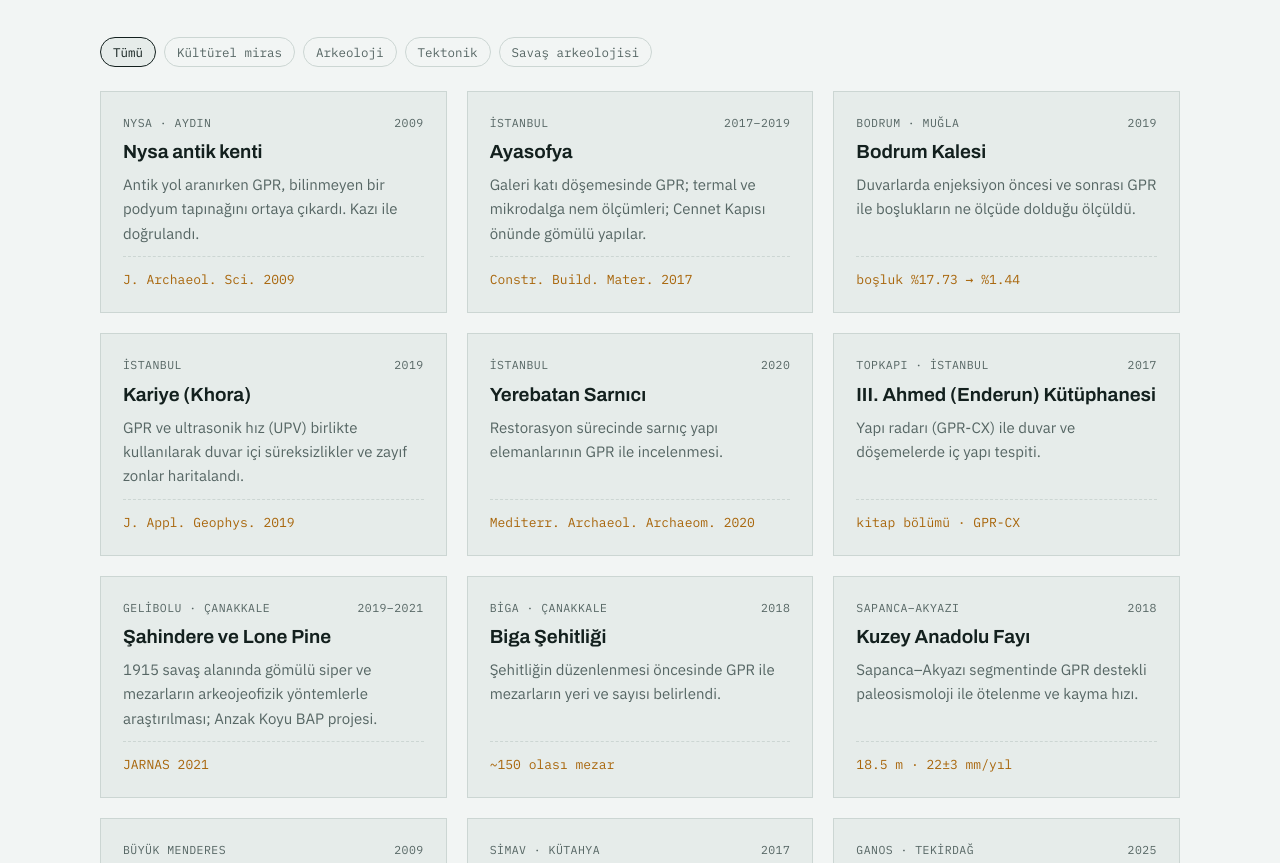
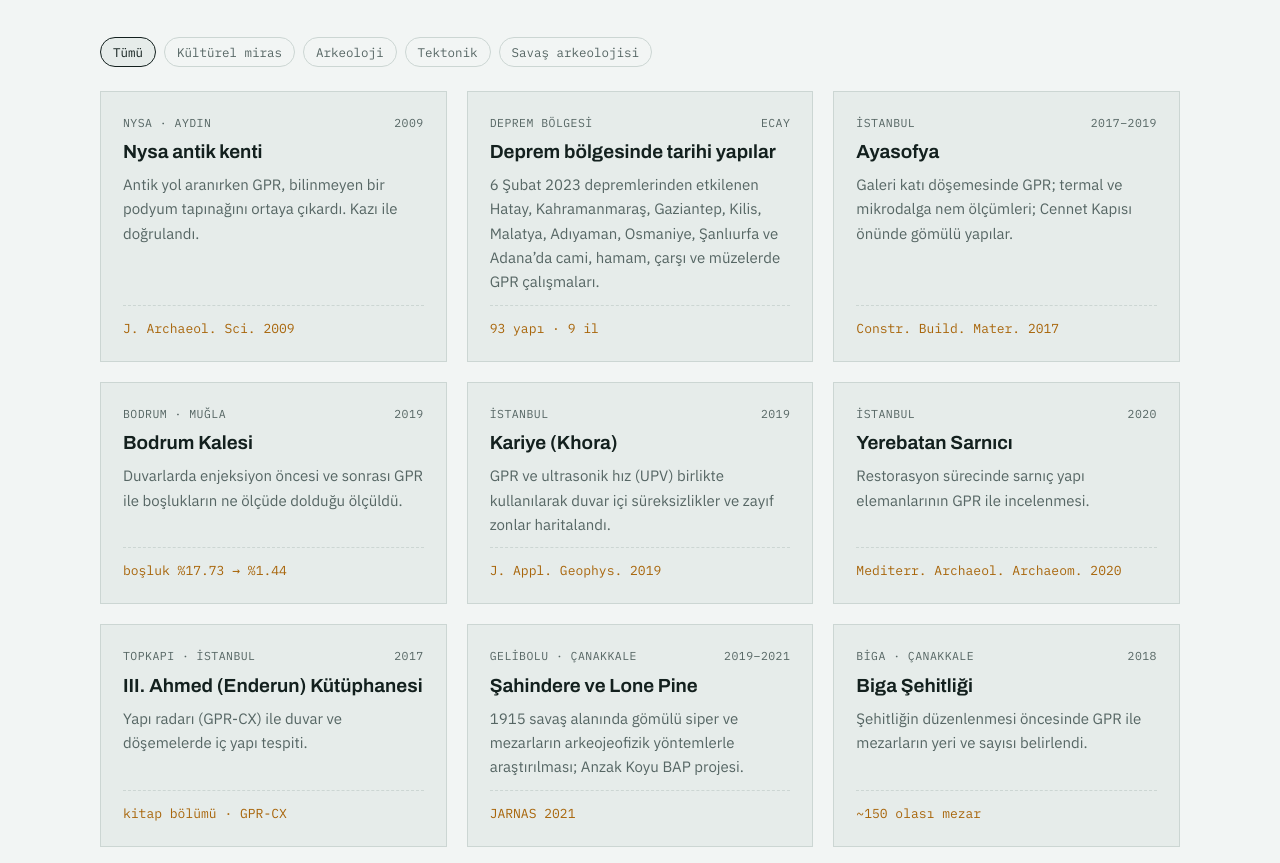
Before and after one commit to profdrccy/profdrccy.github.io, a plain HTML site: page index.html in a window 1280 px wide. Shown: the part 3250-4113 px from the top of the page. Drawn offline with Linux system fonts and the light colour scheme.

Commit message:
Deprem bölgesi proje kartı ve adres güncellemesi
Co-Authored-By: Claude Opus 5.5 <noreply@anthropic.com>
Claude-Session: https://claude.ai/code/session_01SK9AADTCtZeMRnQmdLD6sa

```diff
--- a/index.html
+++ b/index.html
@@ -393,6 +393,12 @@ footer .wrap{display:flex;flex-wrap:wrap;justify-content:space-between;gap:16px}
         <div class="read">J. Archaeol. Sci. 2009</div>
       </article>
       <article class="proj" data-cat="heritage">
+        <div class="meta"><span><span class="tr">Deprem bölgesi</span><span class="en">Earthquake zone</span></span><span>ECAY</span></div>
+        <h3><span class="tr">Deprem bölgesinde tarihi yapılar</span><span class="en">Historic buildings in the earthquake zone</span></h3>
+        <p><span class="tr">6 Şubat 2023 depremlerinden etkilenen Hatay, Kahramanmaraş, Gaziantep, Kilis, Malatya, Adıyaman, Osmaniye, Şanlıurfa ve Adana’da cami, hamam, çarşı ve müzelerde GPR çalışmaları.</span><span class="en">GPR surveys of mosques, baths, bazaars and museums in Hatay, Kahramanmaraş, Gaziantep, Kilis, Malatya, Adıyaman, Osmaniye, Şanlıurfa and Adana, the provinces hit by the 6 February 2023 earthquakes.</span></p>
+        <div class="read">93 <span class="tr">yapı</span><span class="en">buildings</span> · 9 <span class="tr">il</span><span class="en">provinces</span></div>
+      </article>
+      <article class="proj" data-cat="heritage">
         <div class="meta"><span>İstanbul</span><span>2017–2019</span></div>
         <h3><span class="tr">Ayasofya</span><span class="en">Hagia Sophia</span></h3>
         <p><span class="tr">Galeri katı döşemesinde GPR; termal ve mikrodalga nem ölçümleri; Cennet Kapısı önünde gömülü yapılar.</span><span class="en">GPR on the gallery floor; thermal and microwave moisture surveys; buried features in front of the Gate of Paradise.</span></p>
@@ -669,7 +675,7 @@ footer .wrap{display:flex;flex-wrap:wrap;justify-content:space-between;gap:16px}
         <div class="contact">
           <div><div class="k"><span class="tr">E-posta</span><span class="en">Email</span></div><span class="mono mail">caglaryalciner@gmail.com</span><button type="button" class="copy"><span class="tr">kopyala</span><span class="en">copy</span></button><br><span class="mono mail">yalciner@comu.edu.tr</span><button type="button" class="copy"><span class="tr">kopyala</span><span class="en">copy</span></button></div>
           <div><div class="k">ECAY</div><span class="mono mail">bilgi@ecay.com.tr</span><button type="button" class="copy"><span class="tr">kopyala</span><span class="en">copy</span></button></div>
-          <div><div class="k"><span class="tr">Adres</span><span class="en">Address</span></div><span>ECAY Teknoloji · <span class="tr">Çanakkale Teknoloji Geliştirme Bölgesi No:276/A, Çanakkale</span><span class="en">Çanakkale Technology Development Zone No:276/A, Çanakkale, Türkiye</span></span></div>
+          <div><div class="k"><span class="tr">Adres</span><span class="en">Address</span></div><span><span class="tr">Çanakkale Onsekiz Mart Üniversitesi, Çanakkale</span><span class="en">Çanakkale Onsekiz Mart University, Çanakkale, Türkiye</span></span></div>
           <div><div class="k">Scopus · WoS</div><span class="mono">34574341700 · Q-9280-2018</span></div>
         </div>
       </div>
```
